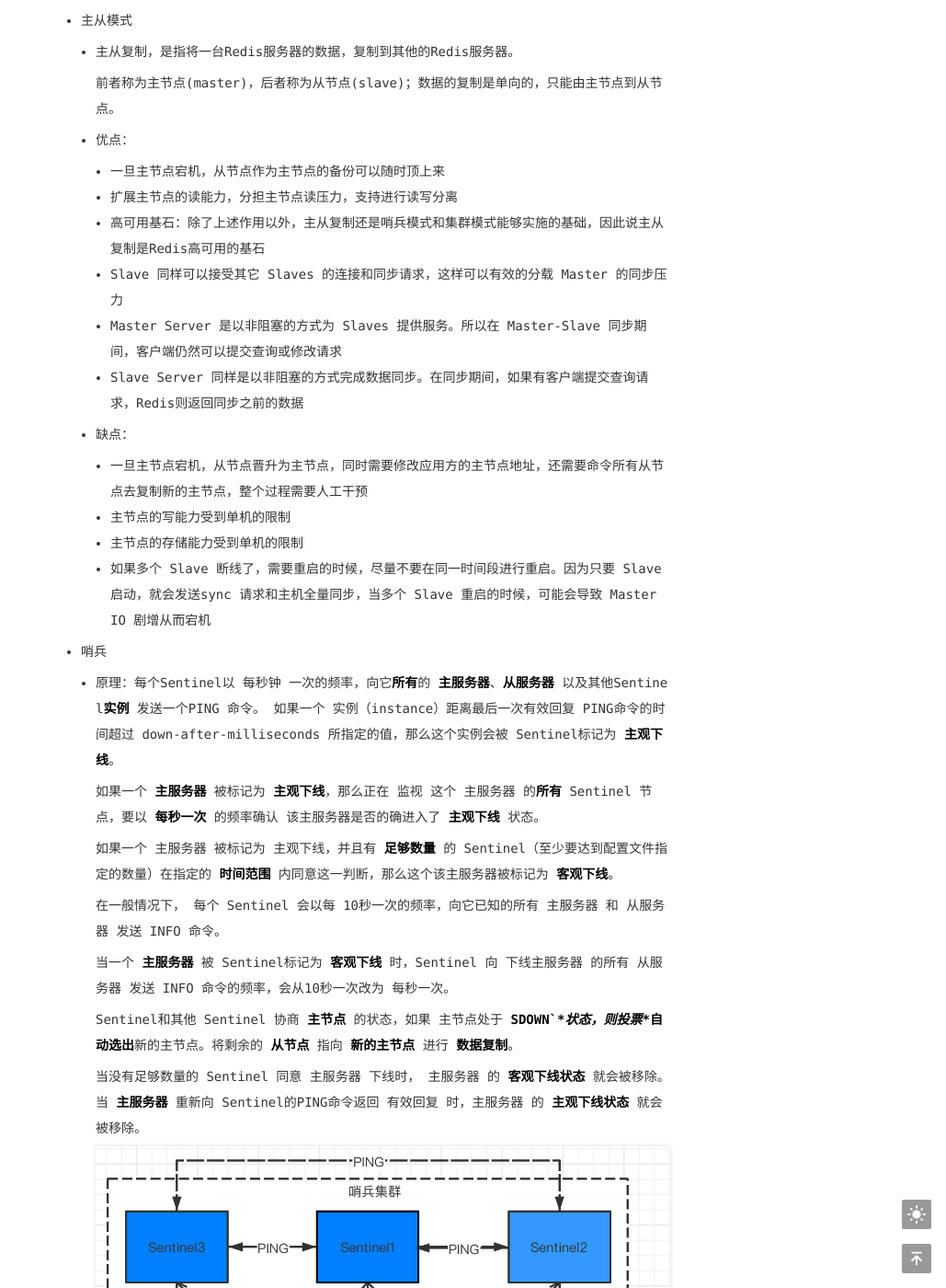
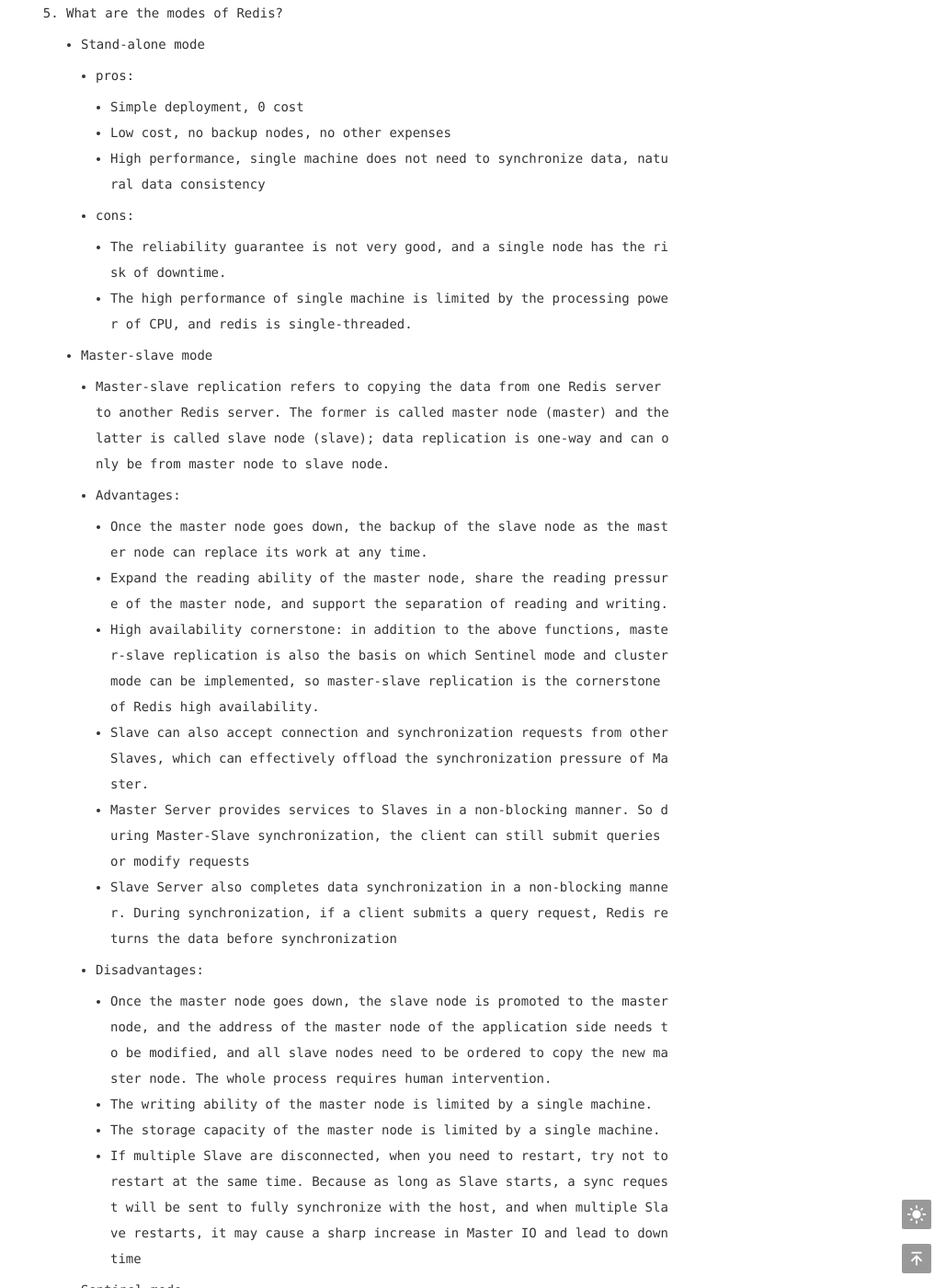
Before and after one commit to colin9624/colin9624.github.io, a Jekyll site: the page built from _posts/2023-03-13-Java_interview_questions.md, in a window 1280 px wide and 1400 px high, scrolled down 1740 px. Shown: the whole window at 92% size, without its empty margins (251-1280 px from the left). Built offline with Jekyll 4.4.1, drawn with Linux system fonts in a browser that asks for light colours; some of the changed text lies outside the part shown.

Commit message:
:memo: update

```diff
--- a/_posts/2023-03-13-Java_interview_questions.md
+++ b/_posts/2023-03-13-Java_interview_questions.md
@@ -4,86 +4,83 @@
 categories: [interview, Java]
 ---
 
-# 面试题整理
+# Collation of interview questions
 
-## 累计点
+## Accumulation point
 
-1. 介绍一下你在项目中所做的模块。
+1. Introduce the modules you are responsible for in the project.
 
-2. 单点登录的原理，你们jwt中包含哪些信息？
+2. The principle of Single Sign On, what information does your jwt contain?？
+   * Single Sign On
+   * Understand: Single login, multiple visits（In a system with multiple subsystems, you only need to log in to one subsystem, and then you do not need to log in again when you access other subsystems）
+   * Process flow (Based on Cookie):
+     * If the user visits system A for the first time, and system A discovers that the user is not logged in, it will be redirected to the SSO authentication center and carry the request url for login verification
+     * The user verifies the user name and password at the SSO authentication center. After the login is successful, the server generates a `ticket`, then redirects to the source url of system A and appends the `ticket` to the url parameter.
+     * System A gets the ticket in the url parameter and initiates ticket verification to SSO. If the verification is successful, system A releases it and stores the `ticket` in cookie.
+     * When the user accesses system B, the `ticket` is already carried under the domain of system B, and `ticket` verification is initiated directly to SSO. If the verification is successful, the `ticket` is released and stored in cookie (update the expiration time of `ticket`)
+     * Remove the cookie under domain when the user logs out ![01](01.png)
+   * jwt：username, userid, expiration time.
 
-   * Single Sign On
-   * 理解：一次登录，多处访问（在一个具有多个子系统的系统中，只用登录一个子系统，然后访问其他子系统时不需要再次登录）
-   * 流程（Based on Cookie）：
-     * 用户首次访问A系统，A系统发现用户未登录，则重定向到SSO认证中心并携带请求url，进行登录验证
-     * 用户在SSO认证中心进行用户名和密码验证登录，登录成功后，服务器生成一个ticket，然后重定向到系统A的源url并将该ticket追加到url参数
-     * 系统A获取到url参数中的ticket，向SSO发起ticket较验，较验成功，则系统A放行，并将ticket存入到cookie
-     * 用户访问B系统，此时B系统domain下已经携带ticket，直接向SSO发起ticket较验，较验成功，则放行，并将ticket存入cookie(更新ticket过期时间)
-     * 用户登出时，移除domain下的cookie![01](01.png)
-   * jwt：用户名、用户id、过期时间
-
-3. 引入第三方登录时，怎么使得你自己的token和第三方的token关联起来？
-
-   * 步骤
-     * A 网站让用户跳转到 GitHub
-     * GitHub 要求用户登录，然后询问"A 网站要求获得 xx 权限，你是否同意？"
-     * 用户同意，GitHub 就会重定向回 A 网站，同时发回一个授权码
-     * A 网站使用授权码，向 GitHub 请求令牌
-     * GitHub 返回令牌
-     * A 网站使用令牌，向 GitHub 请求用户数据
+3. When introducing a third-party login, how do you associate your own token with a third-party token?
+   * Steps
+     * Website A allows users to jump to GitHub
+     * GitHub asks the user to log in, and then asks, "do you agree that website A asks for xx permission?"
+     * If the user agrees, GitHub will redirect back to website A and send back an authorization code.
+     * Website A uses authorization codes to request tokens from GitHub
+     * GitHub returns token
+     * Website A uses tokens to request user data from GitHub
 
 4. Feign客户端的远程调用是怎么实现的?协议是什么？Hystrics熔断保护的实现原理？
 
-5. Redis的有哪些模式？
+5. What are the modes of Redis?
 
-   * 单机模式
+   * Stand-alone mode
 
-     * 优点：
-       * 部署简单，0成本
-       * 成本低，没有备用节点，不需要其他开支
-       * 高性能，单机不需要同步数据，数据天然一致性
-     * 缺点：
-       * 可靠性保证不是很好，单节点有宕机的风险
-       * 单机高性能受限于CPU的处理能力，redis是单线程的
+     * pros:
+       * Simple deployment, 0 cost
+       * Low cost, no backup nodes, no other expenses
+       * High performance, single machine does not need to synchronize data, natural data consistency
+     * cons:
+       * The reliability guarantee is not very good, and a single node has the risk of downtime.
+       * The high performance of single machine is limited by the processing power of CPU, and redis is single-threaded.
 
-   * 主从模式
+   * Master-slave mode
+     * Master-slave replication refers to copying the data from one Redis server to another Redis server.
+       The former is called master node (master) and the latter is called slave node (slave); data replication is one-way and can only be from master node to slave node.
 
-     * 主从复制，是指将一台Redis服务器的数据，复制到其他的Redis服务器。
+     * Advantages:
+       * Once the master node goes down, the backup of the slave node as the master node can replace its work at any time.
+       * Expand the reading ability of the master node, share the reading pressure of the master node, and support the separation of reading and writing.
+       * High availability cornerstone: in addition to the above functions, master-slave replication is also the basis on which Sentinel mode and cluster mode can be implemented, so master-slave replication is the cornerstone of Redis high availability.
+       * Slave can also accept connection and synchronization requests from other Slaves, which can effectively offload the synchronization pressure of Master.
+       * Master Server provides services to Slaves in a non-blocking manner. So during Master-Slave synchronization, the client can still submit queries or modify requests
+       * Slave Server also completes data synchronization in a non-blocking manner. During synchronization, if a client submits a query request, Redis returns the data before synchronization
 
-       前者称为主节点(master)，后者称为从节点(slave)；数据的复制是单向的，只能由主节点到从节点。
+     * Disadvantages:
 
-     * 优点：
+       * Once the master node goes down, the slave node is promoted to the master node, and the address of the master node of the application side needs to be modified, and all slave nodes need to be ordered to copy the new master node. The whole process requires human intervention.
+       * The writing ability of the master node is limited by a single machine.
+       * The storage capacity of the master node is limited by a single machine.
+       * If multiple Slave are disconnected, when you need to restart, try not to restart at the same time. Because as long as Slave starts, a sync request will be sent to fully synchronize with the host, and when multiple Slave restarts, it may cause a sharp increase in Master IO and lead to downtime
 
-       * 一旦主节点宕机，从节点作为主节点的备份可以随时顶上来
-       * 扩展主节点的读能力，分担主节点读压力，支持进行读写分离
-       * 高可用基石：除了上述作用以外，主从复制还是哨兵模式和集群模式能够实施的基础，因此说主从复制是Redis高可用的基石
-       * Slave 同样可以接受其它 Slaves 的连接和同步请求，这样可以有效的分载 Master 的同步压力
-       * Master Server 是以非阻塞的方式为 Slaves 提供服务。所以在 Master-Slave 同步期间，客户端仍然可以提交查询或修改请求
-       * Slave Server 同样是以非阻塞的方式完成数据同步。在同步期间，如果有客户端提交查询请求，Redis则返回同步之前的数据
+   * Sentinel mode
 
-     * 缺点：
+     * How it works: each Sentinel sends a PING command to all of its **master servers**, **slave servers** and other sentinel **instances** at a frequency of once per second.
+       If an **instance** takes longer than the value specified by down-after-milliseconds from the last valid reply to the PING command, the instance will be marked as **subjective offline** by Sentinel.
 
-       * 一旦主节点宕机，从节点晋升为主节点，同时需要修改应用方的主节点地址，还需要命令所有从节点去复制新的主节点，整个过程需要人工干预
-       * 主节点的写能力受到单机的限制
-       * 主节点的存储能力受到单机的限制
-       * 如果多个 Slave 断线了，需要重启的时候，尽量不要在同一时间段进行重启。因为只要 Slave 启动，就会发送sync 请求和主机全量同步，当多个 Slave 重启的时候，可能会导致 Master IO 剧增从而宕机
+       If a **master server** is marked as **subjective offline**, then all **Sentinel** nodes of the master server are being monitored to confirm whether the master server has indeed entered the **subjective offline** state at the frequency of **once per second**.
 
-   * 哨兵
+       If a master server is marked as subjectively offline and a sufficient number of Sentinel (at least up to the number specified in the configuration file) agrees with this judgment within the specified **time range**, then the master server is marked as **objective offline**.
 
-     * 原理：每个Sentinel以 每秒钟 一次的频率，向它**所有**的 **主服务器**、**从服务器** 以及其他Sentinel**实例** 发送一个PING 命令。
-       如果一个 实例（instance）距离最后一次有效回复 PING命令的时间超过 down-after-milliseconds 所指定的值，那么这个实例会被 Sentinel标记为 **主观下线**。
+       In general, each Sentinel sends INFO commands to all master and slave servers it knows about at a frequency of once every 10 seconds.
 
-       如果一个 **主服务器** 被标记为 **主观下线**，那么正在 监视 这个 主服务器 的**所有** Sentinel 节点，要以 **每秒一次** 的频率确认 该主服务器是否的确进入了 **主观下线** 状态。
-
-       如果一个 主服务器 被标记为 主观下线，并且有 **足够数量** 的 Sentinel（至少要达到配置文件指定的数量）在指定的 **时间范围** 内同意这一判断，那么这个该主服务器被标记为 **客观下线**。
-
-       在一般情况下， 每个 Sentinel 会以每 10秒一次的频率，向它已知的所有 主服务器 和 从服务器 发送 INFO 命令。
-
-       当一个 **主服务器** 被 Sentinel标记为 **客观下线** 时，Sentinel 向 下线主服务器 的所有 从服务器 发送 INFO 命令的频率，会从10秒一次改为 每秒一次。
+       When a **master server** is marked by Sentinel as **objective offline**, the frequency of Sentinel sending INFO commands to all slave servers of the offline master server will be changed from once per second to once per second.
 
        Sentinel和其他 Sentinel 协商 **主节点** 的状态，如果 主节点处于 **SDOWN`\**状态，则投票\**自动选出**新的主节点。将剩余的 **从节点** 指向 **新的主节点** 进行 **数据复制**。
 
-       当没有足够数量的 Sentinel 同意 主服务器 下线时， 主服务器 的 **客观下线状态** 就会被移除。当 **主服务器** 重新向 Sentinel的PING命令返回 有效回复 时，主服务器 的 **主观下线状态** 就会被移除。
+       当没有足够数量的 Sentinel 同意 主服务器 下线时， 主服务器 的 **客观下线状态** 就会被移除。
+
+       当 **主服务器** 重新向 Sentinel的PING命令返回 有效回复 时，主服务器 的 **主观下线状态** 就会被移除。
 
        ![02](02.jpg)
 
@@ -104,7 +101,7 @@
 
        * Redis较难支持在线扩容，对于集群，容量达到上限时在线扩容会变得很复杂
 
-   * 集群
+   * Cluster mode
 
      * Redis Cluster 集群模式具有 **高可用**、**可扩展性**、**分布式**、**容错** 等特性
      * 原理：通过数据分片的方式来进行数据共享问题，同时提供数据复制和故障转移功能。之前的两种模式数据都是在一个节点上的，单个节点存储是存在上限的。集群模式就是把数据进行分片存储，当一个分片数据达到上限的时候，就分成多个分片
```
Also changed, not shown: 1 other file.
